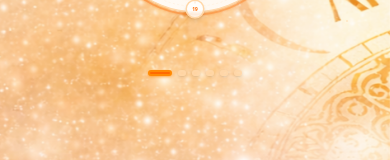
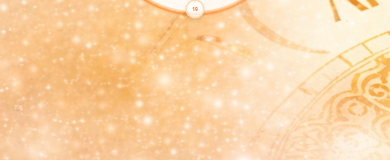
Before and after one commit to Sunalsaha/Helios-Ui, a React (Vite) app: page /about in a window 390 px wide. Shown: the part 4388-4548 px from the top of the page. Built offline with nearby package versions, Linux system fonts and the light colour scheme.

Commit message:
Initial commit - Helios UI1

```diff
--- a/src/components/AboutusJourneySection.tsx
+++ b/src/components/AboutusJourneySection.tsx
@@ -1,9 +1,10 @@
-import React, { useState, useEffect, useRef } from 'react';
+import  { useState, useEffect, useRef } from 'react';
 import { Calendar, ChevronRight, Target, Globe, Cpu, Award, Zap } from "lucide-react";
 import JournyImg from "../assets/image.png";
 
 
 const milestones = [
+
   { year: "2010", icon: <Target className="w-3 h-3 sm:w-4 sm:h-4 md:w-5 md:h-5 lg:w-6 lg:h-6" />, title: "Company Founded", description: "HELIOS Medical Systems was established with a vision to revolutionize healthcare technology." },
   { year: "2013", icon: <Zap className="w-3 h-3 sm:w-4 sm:h-4 md:w-5 md:h-5 lg:w-6 lg:h-6" />, title: "First Product Launch", description: "Launched our first medical imaging system, setting new standards in diagnostic accuracy." },
   { year: "2016", icon: <Globe className="w-3 h-3 sm:w-4 sm:h-4 md:w-5 md:h-5 lg:w-6 lg:h-6" />, title: "Global Expansion", description: "Expanded operations to Europe and Asia, serving healthcare institutions worldwide." },
@@ -274,7 +275,7 @@ const AboutusJourneySection = () => {
                   y1="200"
                   x2={200 + 120 * Math.cos((minuteHandAngle * Math.PI) / 180)}
                   y2={200 + 120 * Math.sin((minuteHandAngle * Math.PI) / 180)}
-                  stroke="#f97316"
+                  stroke="#f97416d2"
                   strokeWidth="3"
                   strokeLinecap="round"
                   filter="url(#glow)"
@@ -383,27 +384,7 @@ const AboutusJourneySection = () => {
           </div>
         </div>
 
-        {/* Mobile Navigation Dots */}
-        <div className="flex lg:hidden justify-center gap-1.5 sm:gap-2 mt-6 sm:mt-8 md:mt-10 px-4 pb-6">
-          {milestones.map((_, i) => (
-            <button
-              key={i}
-              onClick={() => {
-                setIsTransitioning(true);
-                setActiveIndex(i);
-                setTimeout(() => setIsTransitioning(false), 700);
-              }}
-              className={`h-1.5 sm:h-2 rounded-full transition-all duration-300 flex-shrink-0 shadow-sm ${
-                i === activeIndex
-                  ? 'bg-orange-500 w-6 sm:w-8 border-2 border-orange-400 shadow-lg shadow-orange-400/50'
-                  : i <= activeIndex
-                  ? 'bg-orange-400/70 w-2 sm:w-2.5 border border-orange-400/70'
-                  : 'bg-orange-200/70 w-2 sm:w-2.5 border-2 border-orange-200/70 hover:bg-orange-300/70'
-              }`}
-              aria-label={`Go to milestone ${i + 1}`}
-            />
-          ))}
-        </div>
+
       </div>
 
       <style >{`
```
